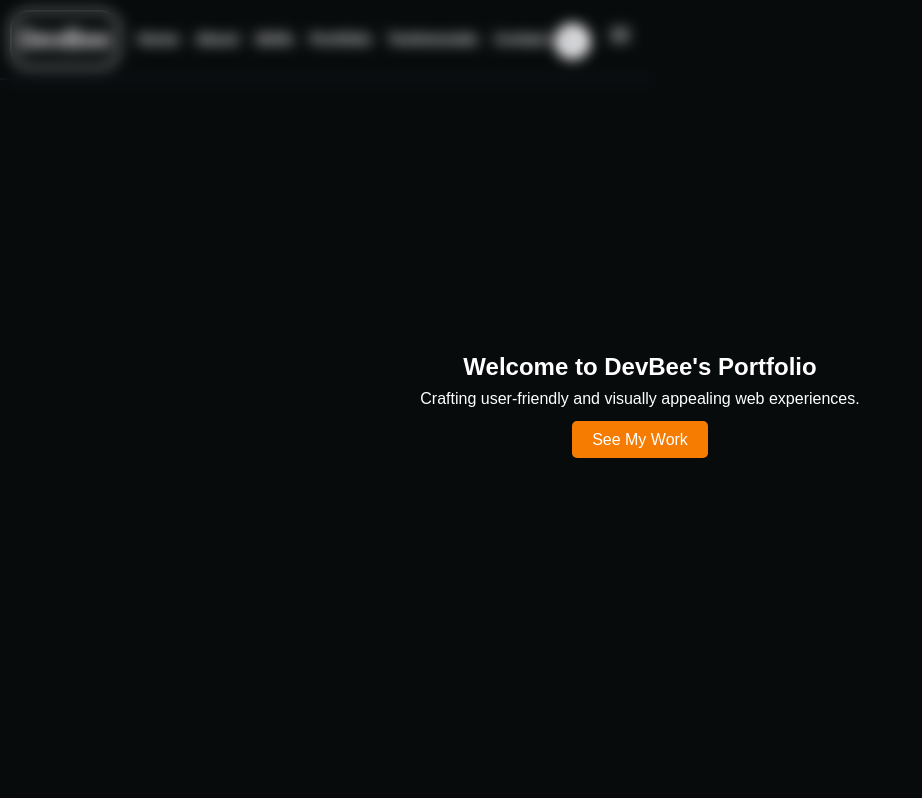
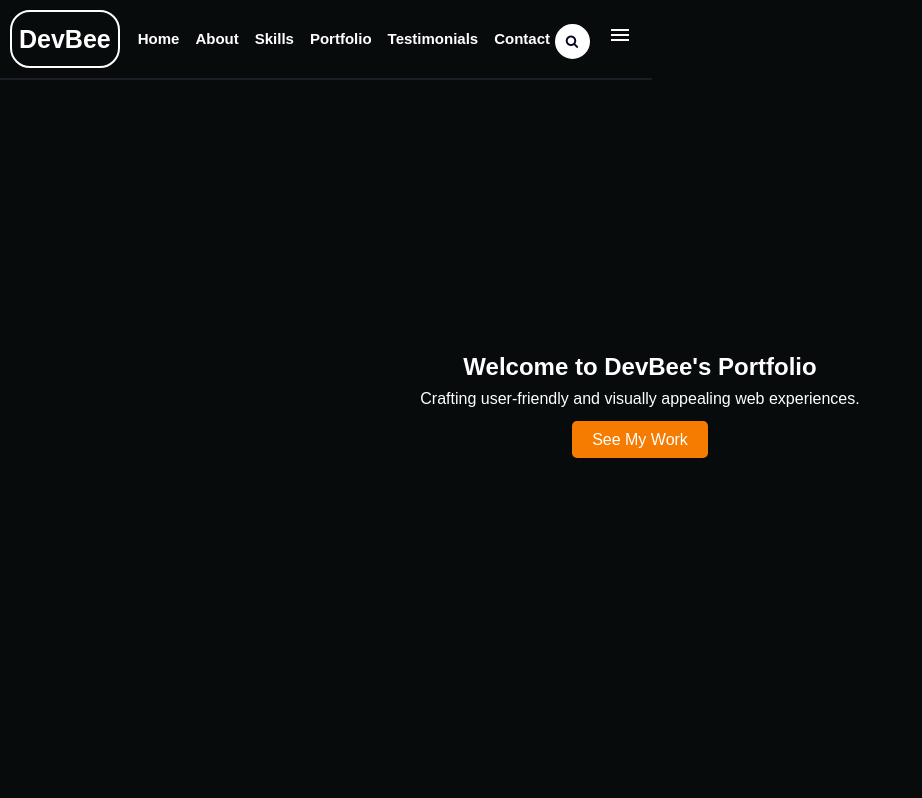
Before and after one commit to Walexsson/DevBee, a plain HTML site: page index.html in a window 1280 px wide. Shown: the top 798 px of the page, without its empty margins (0-922 px from the left). Drawn offline with Linux system fonts and the light colour scheme.

Commit message:
Update style01.css

```diff
--- a/style01.css
+++ b/style01.css
@@ -197,7 +197,6 @@
 /* Hero Section */
 .hero {
     /* background: url('images/computer.jpg') no-repeat center center/cover; */
-    backdrop-filter: blur(7px);
     color: white;
     height: 100vh;
     display: flex;
```
